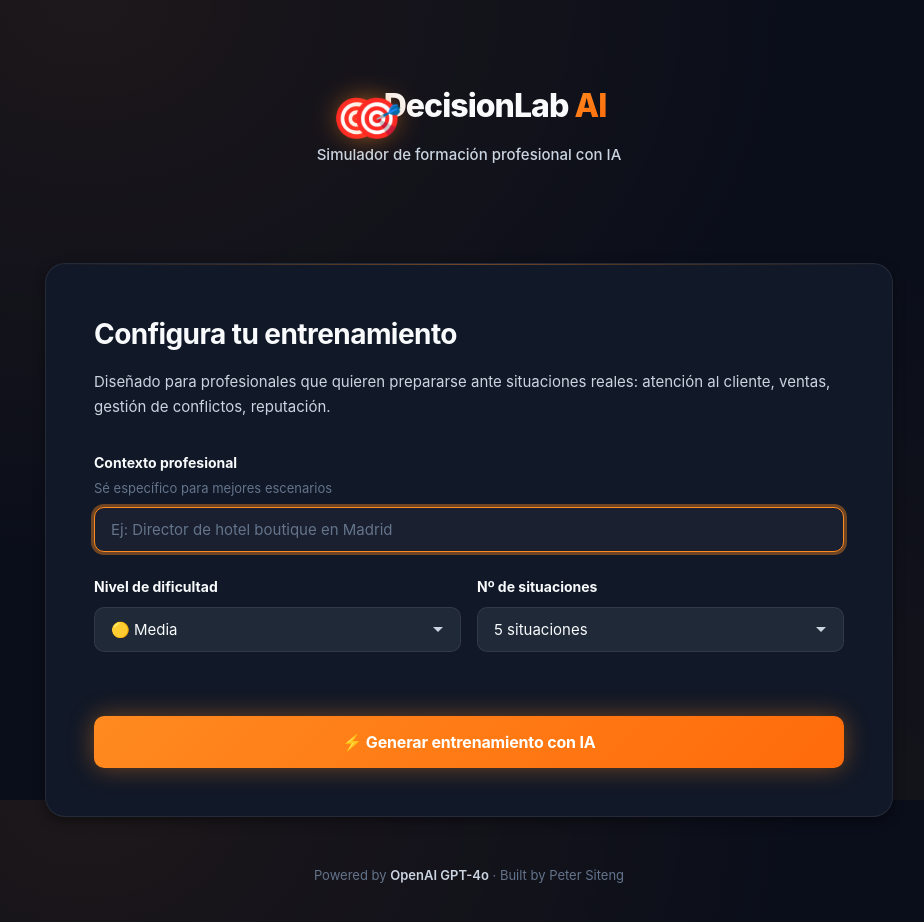
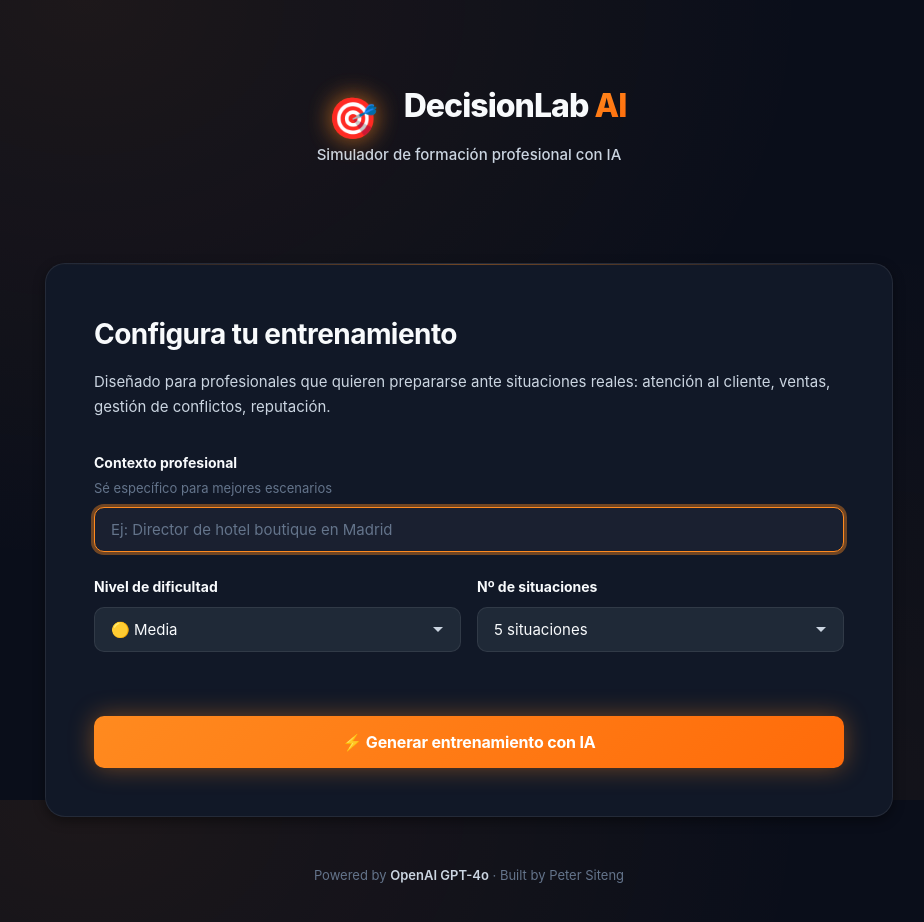
Before and after one commit to Piitboy90/decisionlab-ai, a website: page frontend/index.html in a window 1280 px wide. Shown: the whole page, without its empty margins (171-1095 px from the left). Drawn offline with nearby package versions, Linux system fonts and the light colour scheme.

Commit message:
correccion solapado

```diff
--- a/frontend/script.js
+++ b/frontend/script.js
@@ -68,33 +68,34 @@ const summaryEls = {
 function animateHeaderEntry() {
   const timeline = anime.timeline({ easing: 'easeOutQuad' });
 
-  // 1️⃣ FASE 1: El dardo cae y se clava (600ms)
+  // 1️⃣ El dardo cae diagonalmente hacia la diana
   timeline.add({
     targets: '.logo-dart',
-    top: ['-100px', '0px'],      // cae desde arriba hasta el centro
+    top: ['−120px', '0px'],      // cae desde arriba
+    left: ['0rem', '1rem'],       // se mueve hacia la derecha (hacia la diana)
     opacity: [0, 1],              // aparece mientras cae
-    rotate: [-45, 0],             // se endereza al clavarse
-    duration: 600,
+    rotate: [-45, 0],             // se endereza
+    duration: 700,
     easing: 'easeInOutQuad',
   });
 
-  // 2️⃣ FASE 2: Pequeño "rebote" del dardo al clavarse (efecto impacto)
+  // 2️⃣ Rebote al impacto
   timeline.add({
     targets: '.logo-dart',
-    scale: [1, 0.95, 1],          // se comprime y vuelve a su tamaño
+    scale: [1, 0.9, 1],
     duration: 150,
     easing: 'easeInOutQuad',
-  }, '-=50'); // solapa 50ms con la animación anterior
+  }, '-=50');
 
-  // 3️⃣ FASE 3: El título aparece y se desliza (mientras cae el dardo)
+  // 3️⃣ Título aparece
   timeline.add({
     targets: '.logo h1',
     opacity: [0, 1],
     translateY: [-20, 0],
     duration: 600,
-  }, '-=550'); // empieza casi al mismo tiempo que el dardo
+  }, '-=550');
 
-  // 4️⃣ FASE 4: El tagline aparece (después del título)
+  // 4️⃣ Tagline aparece
   timeline.add({
     targets: '.tagline',
     opacity: [0, 1],
--- a/frontend/style.css
+++ b/frontend/style.css
@@ -130,17 +130,9 @@ body {
   margin-bottom: var(--space-sm);
 }
 
-.logo {
-  display: flex;
-  align-items: center;
-  justify-content: center;
-  gap: var(--space-sm);
-  margin-bottom: var(--space-sm);
-}
-
 .logo-animation-container {
   position: relative;
-  width: 2.5rem;
+  width: 5rem;  /* ← aumentado para que quepa el dardo */
   height: 2.5rem;
   display: inline-block;
 }
@@ -150,20 +142,20 @@ body {
   filter: drop-shadow(0 0 12px var(--color-accent-glow));
   position: absolute;
   top: 0;
-  left: 0;
 }
 
 .logo-target {
   opacity: 1;
   z-index: 1;
+  left: 1rem;  /* ← la diana en el centro-derecha */
 }
 
 .logo-dart {
   opacity: 0;
   z-index: 2;
   top: -120px;
-  transform: translateX(-50%) translateY(0) rotate(-45deg);
-  left: 50%;
+  left: 0;  /* ← el dardo empieza a la izquierda */
+  transform: rotate(-45deg);
 }
 
 .logo h1 {
```
